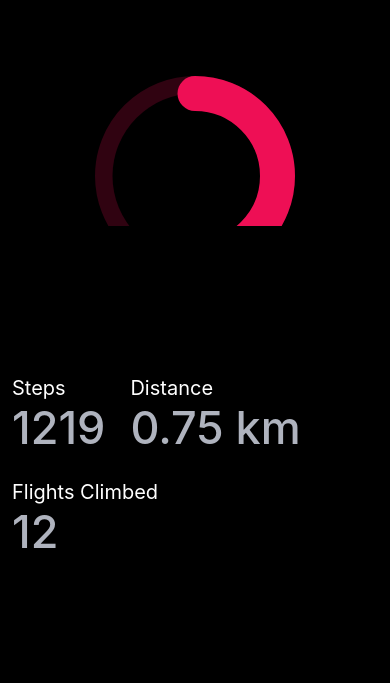
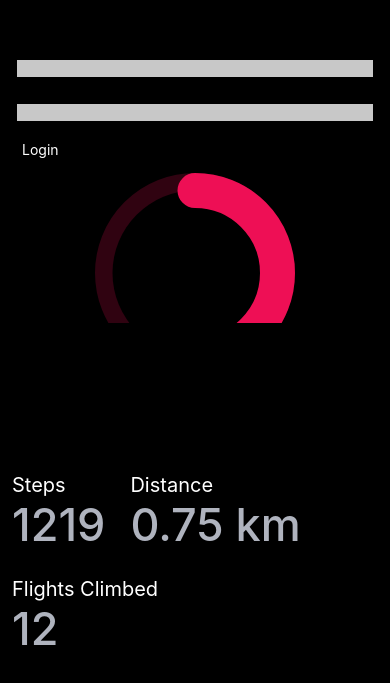
Before and after one commit to syarwinaaa09/glucoBuddy, a React Native app: screen / in a window 390 px wide. Shown: the part 105-788 px from the top of the page. Built offline with nearby package versions, Linux system fonts and the light colour scheme.

Commit message:
minor stuff (install react nav ++)

```diff
--- a/App.tsx
+++ b/App.tsx
@@ -2,10 +2,12 @@ import { StatusBar } from 'expo-status-bar';
 import { StyleSheet, Text, View } from 'react-native';
 import Value from './src/components/Value';
 import RingProgress from './src/components/RingProgress';
+import Login from './components/login';
 
 export default function App() {
   return (
     <View style={styles.container}>
+      <Login/>
       <RingProgress progress={0.56} />
 
       <StatusBar style="auto" />
--- a/components/login.tsx
+++ b/components/login.tsx
@@ -9,8 +9,8 @@ export default function login() {
             <Text style={styles.text}>Email:</Text>
             <TextInput style={styles.input}></TextInput>
             <Text style={styles.text}>Password:</Text>
-            <TextInput style={styles.input}></TextInput>
-            <Pressable style={styles.button}>
+            <TextInput style={styles.input} secureTextEntry></TextInput>
+            <Pressable style={styles.button} onPress={onPressHandler}>
               <Text style={styles.buttontext}>
                 Login
               </Text>
@@ -44,3 +44,4 @@ const styles = StyleSheet.create({
     color:'white'
   }
 })
+const onPressHandler = () => {alert("Hello World")}
```
Also changed, not shown: package.json (+6 -3 lines), 1 other file (tests, documents, lock files or other folders).
